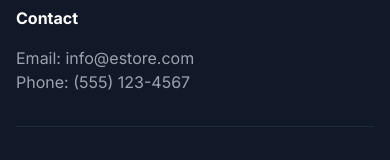
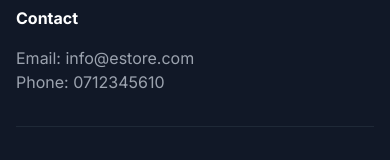
Before and after one commit to Derrick20264/Applekenya, a Next.js app: page / in a window 390 px wide. Shown: the part 2884-3044 px from the top of the page. Built offline with nearby package versions, Linux system fonts and the light colour scheme; no server answers; the database is empty.

Commit message:
Update footer phone to 0712345610 with tel: link

```diff
--- a/components/Footer.tsx
+++ b/components/Footer.tsx
@@ -18,7 +18,12 @@ export default function Footer() {
           <div>
             <h3 className="font-bold mb-4">Contact</h3>
             <p className="text-gray-400">Email: info@estore.com</p>
-            <p className="text-gray-400">Phone: (555) 123-4567</p>
+            <p className="text-gray-400">
+              Phone:{' '}
+              <a href="tel:+254712345610" className="hover:text-white transition">
+                0712345610
+              </a>
+            </p>
           </div>
         </div>
         <div className="border-t border-gray-800 mt-8 pt-8 text-center text-gray-400">
```
